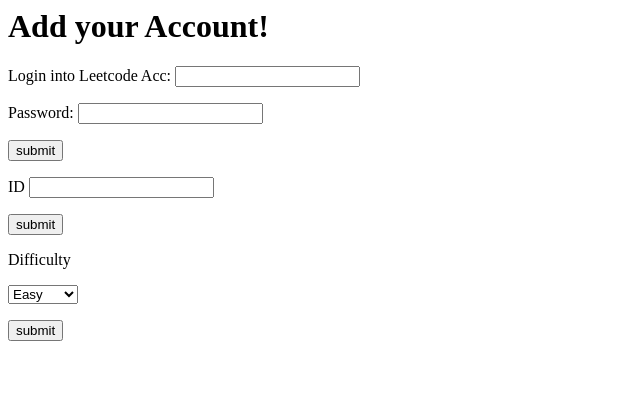
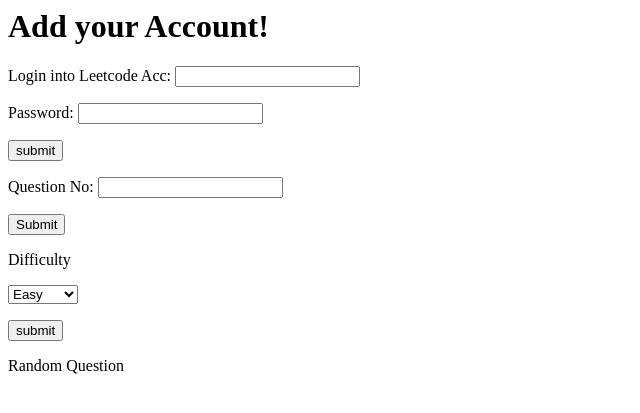
Before and after one commit to cliffpham/algo-encounter, a Flask app: template templates/index.html in a window 1280 px wide. Shown: the top 413 px of the page, without its empty margins (0-640 px from the left). Run offline with Flask 2, Linux system fonts and the light colour scheme; the template is opened without the code that fills it: most values are stand-ins (such as "Sample title", 1, 10 or a date in 2020); parts of the project's set-up code (start-up, migrations or seed data) failed here and were passed over.

Commit message:
added random question function and selecting individual questions by IDs

```diff
--- a/app.py
+++ b/app.py
@@ -44,7 +44,10 @@
 
 @app.route('/')
 def welcome():
-    return render_template('index.html')
+    api = leetcode.LeetcodeAPI()
+    questions = api.all_problems()
+
+    return render_template('index.html', questions = questions)
 
 @app.route('/username', methods=['GET', 'POST'])
 def get_user():
@@ -81,12 +84,12 @@
         "result" : api.submit_solution(problemid, "py", code)
     })
 
-@app.route('/question', methods = ['GET'])
+@app.route('/question', methods = ['POST'])
 def question():
 
     result = request.form.get('id')
 
-    return redirect(url_for('localhost:5000/question/' + result))
+    return redirect(url_for('list'))
 
 
 @app.route('/question/<problemid>', methods = ['GET'])
--- a/leetcode.py
+++ b/leetcode.py
@@ -42,6 +42,12 @@
 	def get_problem(self, problemid, lang="python"):
 		pass
 
+	def all_problems(self):
+		output = run_leetcode_command(["list"]).decode("utf-8")
+		output = output.splitlines()
+
+		return len(output)
+
 	def list_problems(self, difficulty):
 		output = run_leetcode_command(["list", "-q", difficulty]).decode("utf-8")
 		output = output.splitlines()
@@ -56,6 +62,7 @@
 
 		return listing
 
+	# we need to pull from the database here and get existing submission if it exists
 	def get_file(self, problemid, lang="python"):
 		problemid = str(problemid)
 		output = run_leetcode_command(["show", "-g", problemid, "-l", lang])
--- a/templates/index.html
+++ b/templates/index.html
@@ -1,5 +1,6 @@
 <html>
    <body>
+      <script src="https://code.jquery.com/jquery-3.3.1.min.js"> </script>
 
       <h1> Add your Account! </h1>
 
@@ -9,11 +10,9 @@
          <p><input type = "submit" value = "submit" /></p>
       </form>
 
+      <p> Question No: <input type="text" class="id"> </input></p>
+      <p><input type = "submit" class="getQuestion" /></p>
 
-      <form action = "http://localhost:5000/question" method = "POST">
-        <p>ID <input type = "text" name = "id" /></p>
-        <p><input type = "submit" value = "submit" /></p>
-     </form>
 
      <form action = "http://localhost:5000/list" method = "POST">
         <p> Difficulty</p>
@@ -25,5 +24,48 @@
         <p><input type = "submit" value = "submit"/></p>
      </form>
 
+     <div class="random"> Random Question </div>
+     <script>
+
+      function randomNum(n){
+         random = Math.floor(Math.random() * n) + 1
+
+         return random
+      }
+
+      $(function(){
+         //lets confirm with the backend that the question no. exists possibly otherwise this could be trouble
+         $(".getQuestion").on("click", function(){
+            id = $(".id").val()
+
+            //take the id input and check if it is within range of all possible questions
+            var noQuestions = '{{questions}}'
+            noQuestions = parseInt(noQuestions)
+            intID = parseInt(id)
+
+            if(intID > noQuestions || noQuestions < 0){
+               alert("Out of luck. Choose any number between 1 and {{questions}}")
+            } else {
+               window.location.href = '/question/' + id
+            }
+            //make sure that it is not a premium question
+
+         })
+      })
+
+     $(function(){
+        $(".random").on("click", function(){
+            var noQuestions = '{{questions}}'
+            noQuestions = parseInt(noQuestions)
+            num = randomNum(noQuestions).toString()
+
+            //if question number exists redirect users to this page
+            window.location.href = '/question/' + num
+        })
+     })
+
+     </script>
+
+
    </body>
 </html>
```
